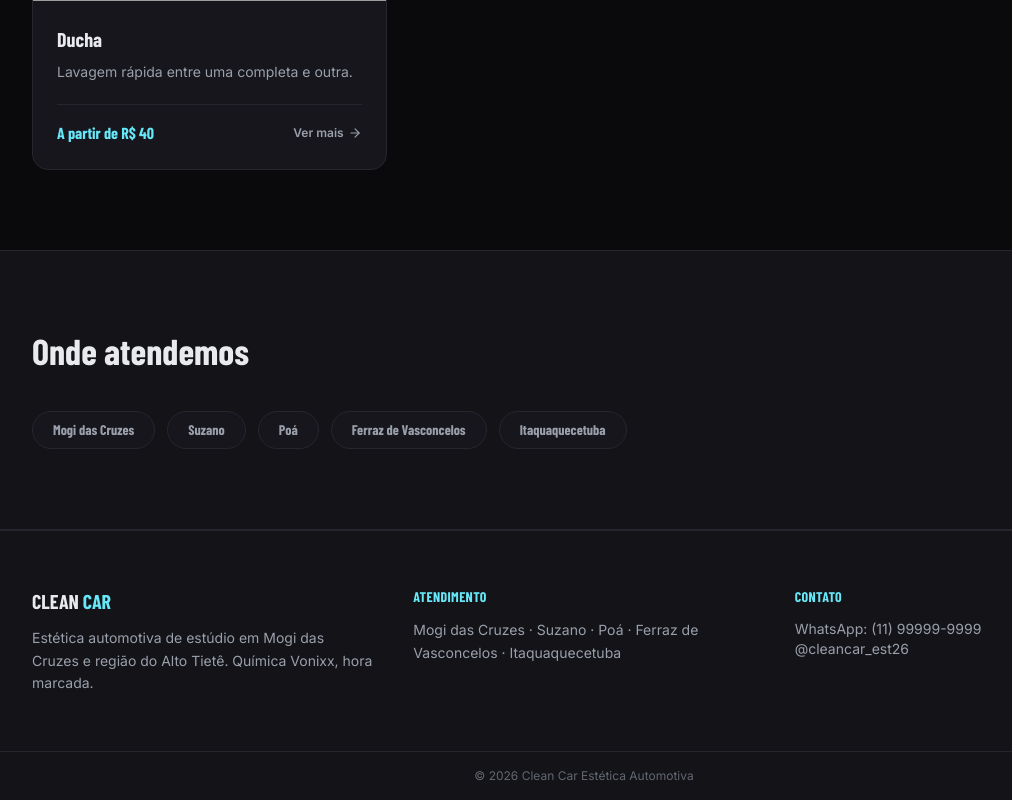
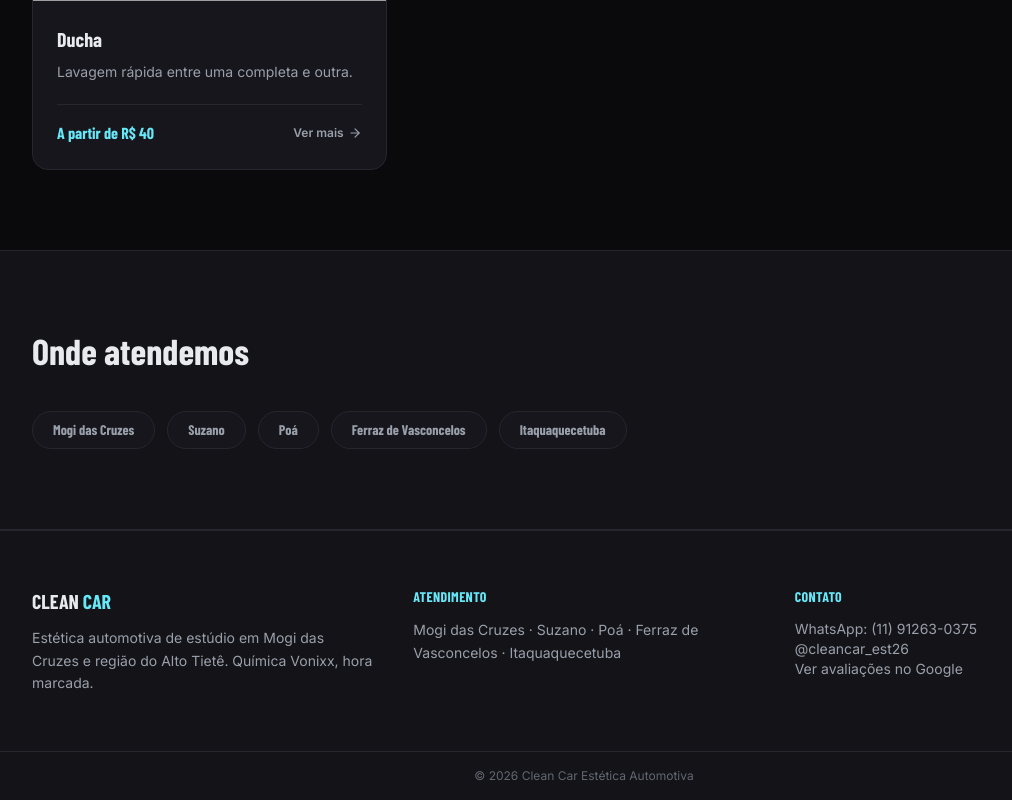
Before and after one commit to clean-car-estetica/clean-car-seo, a Next.js app: page / in a window 1280 px wide. Shown: the part 3577-4377 px from the top of the page, without its empty margins (56-1068 px from the left). Built offline with nearby package versions, Linux system fonts and the light colour scheme; grey boxes are pictures that could not be loaded; a web font is replaced by a local one.

Commit message:
Integra dados reais de contato: WhatsApp, Instagram, link de agendamento publico e Google

```diff
--- a/app/page.tsx
+++ b/app/page.tsx
@@ -5,6 +5,7 @@ import ServiceCard from "@/components/ServiceCard";
 import BeforeAfter from "@/components/BeforeAfter";
 import VonixxBadge from "@/components/VonixxBadge";
 import WhatsappFloat from "@/components/WhatsappFloat";
+import { CONTATO } from "@/lib/config";
 import { servicos, cidades } from "@/lib/data";
 
 export default function Home() {
@@ -30,7 +31,7 @@ export default function Home() {
               Suzano, Poá, Ferraz de Vasconcelos e Itaquaquecetuba. Sempre com hora marcada.
             </p>
             <a
-              href="#contato"
+              href={CONTATO.agendamentoUrl}
               className="inline-block mt-8 rounded-full bg-verniz text-carbon font-display font-bold px-8 py-3 tracking-wide hover:bg-verniz-shine transition-colors"
             >
               Agendar horário
--- a/app/servicos/[servico]/[cidade]/page.tsx
+++ b/app/servicos/[servico]/[cidade]/page.tsx
@@ -3,6 +3,7 @@ import type { Metadata } from "next";
 import Header from "@/components/Header";
 import Footer from "@/components/Footer";
 import WhatsappFloat from "@/components/WhatsappFloat";
+import { CONTATO } from "@/lib/config";
 import { servicos, cidades } from "@/lib/data";
 import { getConteudoLocal } from "@/lib/content";
 
@@ -70,7 +71,7 @@ export default function ServicoCidadePage({
           </div>
 
           <a
-            href="#contato"
+            href={CONTATO.agendamentoUrl}
             className="inline-block mt-8 rounded-full bg-verniz text-carbon font-display font-bold px-8 py-3 tracking-wide hover:bg-verniz-shine transition-colors"
           >
             Agendar em {cidade.nome}
--- a/app/servicos/[servico]/page.tsx
+++ b/app/servicos/[servico]/page.tsx
@@ -4,6 +4,7 @@ import type { Metadata } from "next";
 import Header from "@/components/Header";
 import Footer from "@/components/Footer";
 import WhatsappFloat from "@/components/WhatsappFloat";
+import { CONTATO } from "@/lib/config";
 import { servicos, cidades } from "@/lib/data";
 
 export function generateStaticParams() {
@@ -54,7 +55,7 @@ export default function ServicoPage({
               {servico.precoDesde && <span className="text-verniz-shine font-bold">A partir de R$ {servico.precoDesde}</span>}
             </div>
             <a
-              href="#contato"
+              href={CONTATO.agendamentoUrl}
               className="inline-block mt-8 rounded-full bg-verniz text-carbon font-display font-bold px-8 py-3 tracking-wide hover:bg-verniz-shine transition-colors"
             >
               Agendar este serviço
--- a/components/Footer.tsx
+++ b/components/Footer.tsx
@@ -1,3 +1,5 @@
+import { CONTATO, whatsappLink } from "@/lib/config";
+
 export default function Footer() {
   return (
     <footer id="contato" className="bg-carbon-soft border-t border-card-line text-steel-line mt-auto">
@@ -18,8 +20,21 @@ export default function Footer() {
           <div className="font-display font-bold text-sm uppercase tracking-wide text-verniz-shine mb-3">
             Contato
           </div>
-          <p className="text-sm">WhatsApp: (11) 99999-9999</p>
-          <p className="text-sm">@cleancar_est26</p>
+          <p className="text-sm">
+            <a href={whatsappLink()} target="_blank" rel="noopener noreferrer" className="hover:text-verniz-shine">
+              WhatsApp: (11) 91263-0375
+            </a>
+          </p>
+          <p className="text-sm">
+            <a href={CONTATO.instagramUrl} target="_blank" rel="noopener noreferrer" className="hover:text-verniz-shine">
+              @{CONTATO.instagram}
+            </a>
+          </p>
+          <p className="text-sm">
+            <a href={CONTATO.googleUrl} target="_blank" rel="noopener noreferrer" className="hover:text-verniz-shine">
+              Ver avaliações no Google
+            </a>
+          </p>
         </div>
       </div>
       <div className="text-center text-xs text-steel-line/60 py-4 border-t border-card-line">
--- a/components/Header.tsx
+++ b/components/Header.tsx
@@ -1,4 +1,5 @@
 import Link from "next/link";
+import { CONTATO } from "@/lib/config";
 
 export default function Header() {
   return (
@@ -14,7 +15,7 @@ export default function Header() {
           <Link href="/blog" className="hover:text-verniz-shine">Blog</Link>
         </nav>
         <a
-          href="#contato"
+          href={CONTATO.agendamentoUrl}
           className="rounded-full bg-verniz text-carbon font-display font-bold px-5 py-2 text-sm tracking-wide hover:bg-verniz-shine transition-colors"
         >
           Agendar
--- a/components/WhatsappFloat.tsx
+++ b/components/WhatsappFloat.tsx
@@ -1,7 +1,9 @@
+import { whatsappLink } from "@/lib/config";
+
 export default function WhatsappFloat() {
   return (
     <a
-      href="https://wa.me/5511999999999?text=Ol%C3%A1!%20Vim%20pelo%20site%20da%20Clean%20Car%20e%20gostaria%20de%20um%20or%C3%A7amento."
+      href={whatsappLink()}
       target="_blank"
       rel="noopener noreferrer"
       className="pulse-wa fixed bottom-6 right-6 z-50 w-16 h-16 rounded-full bg-[#25D366] text-white flex items-center justify-center shadow-lg hover:scale-110 transition-transform"
--- /dev/null
+++ b/lib/config.ts
@@ -0,0 +1,14 @@
+export const CONTATO = {
+  whatsapp: "5511912630375",
+  whatsappMsg: "Olá! Vim pelo site da Clean Car e gostaria de um orçamento.",
+  instagram: "cleancar_est26",
+  instagramUrl: "https://www.instagram.com/cleancar_est26/",
+  agendamentoUrl: "https://www.gbr-sistemas.tec.br/agendar?e=cleancaresteticaautomotiva",
+  googleUrl:
+    "https://www.google.com/search?q=cleancar+estetica",
+};
+
+export function whatsappLink(mensagem?: string) {
+  const texto = encodeURIComponent(mensagem ?? CONTATO.whatsappMsg);
+  return `https://wa.me/${CONTATO.whatsapp}?text=${texto}`;
+}
```
